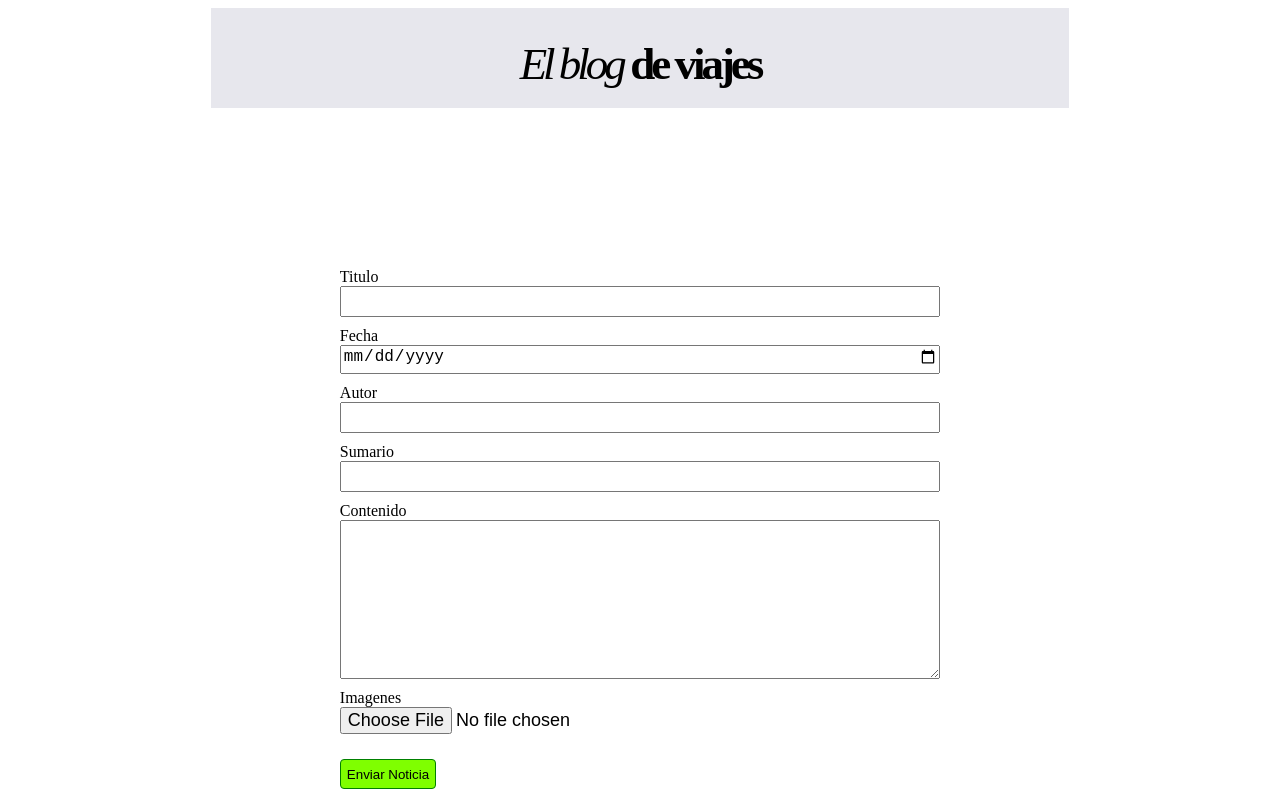
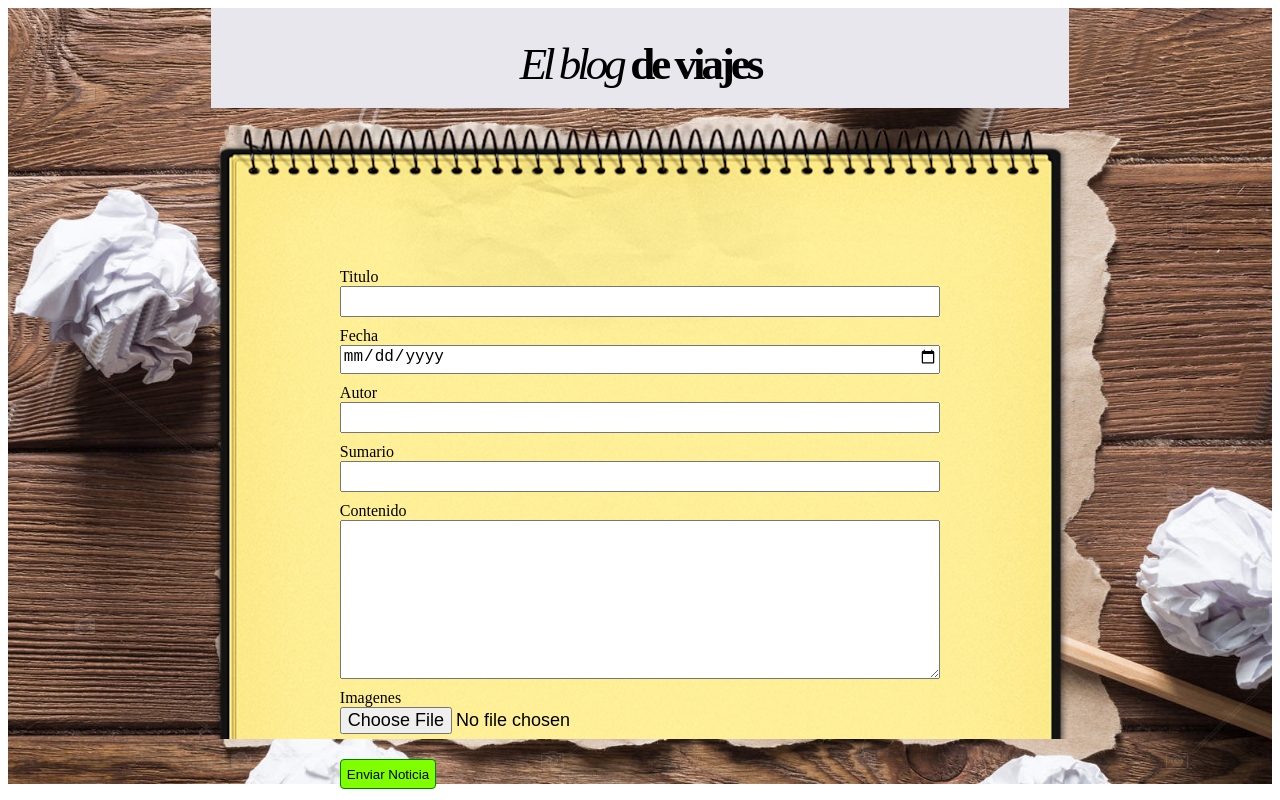
Before and after one commit to ManuelCasadoP/Proyecto-Blog, a React (Create React App) app in the folder frontend/blog/: page /write in a window 1280 px wide. Built offline with nearby package versions, Linux system fonts and the light colour scheme; a web font is replaced by a local one.

Commit message:
Restaurar imagenes writeNews

```diff
--- a/frontend/blog/src/components/WriteNews/writeNews.css
+++ b/frontend/blog/src/components/WriteNews/writeNews.css
@@ -1,5 +1,5 @@
 .writeNewsTotalContainer {
-    /*background-image: url("./Fondo.jpg");*/
+    background-image: url("./Fondo.jpg");
     background-size: cover;
 }
 
@@ -16,7 +16,7 @@
     height: 80%;
     width: 100%;
     /*background-color: rgb(230, 237, 247);*/
-    /*background-image: url("./Cuaderno.png");*/
+    background-image: url("./Cuaderno.png");
     background-size: cover;
 }
 
```
